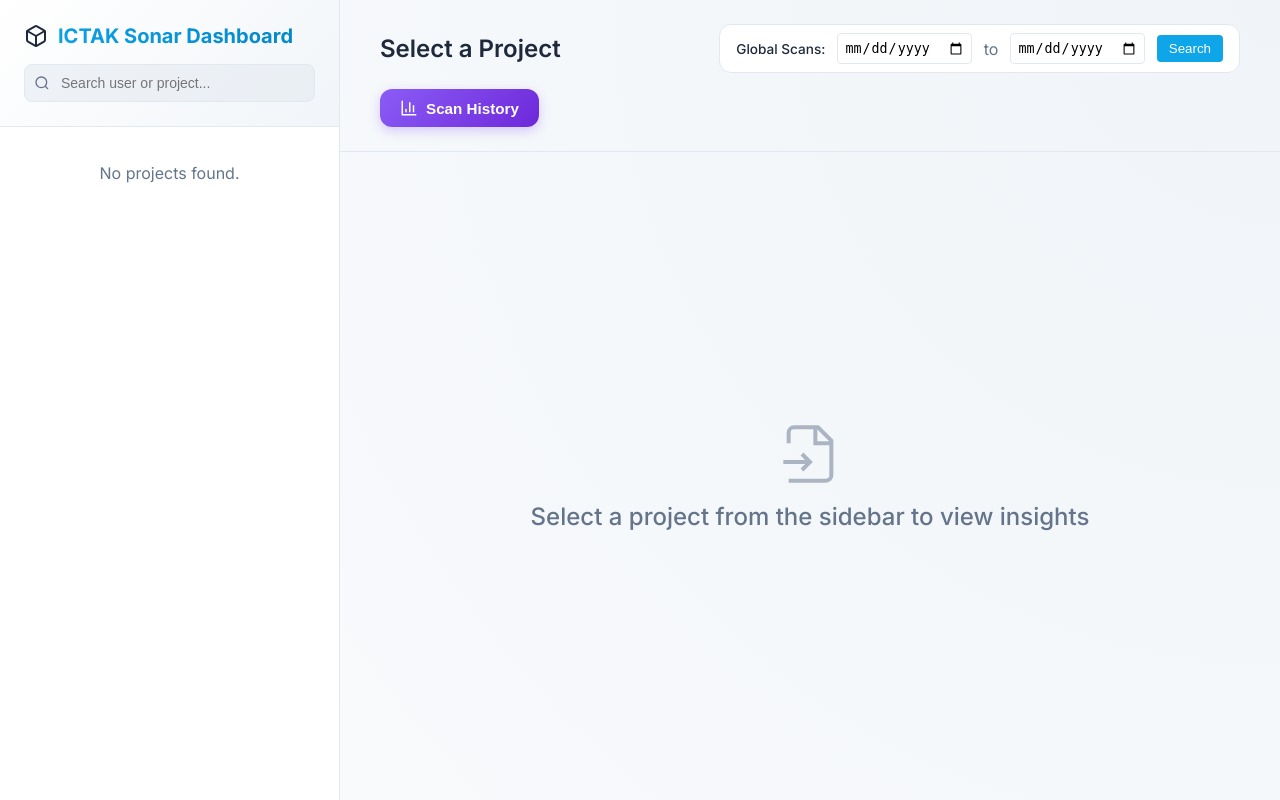
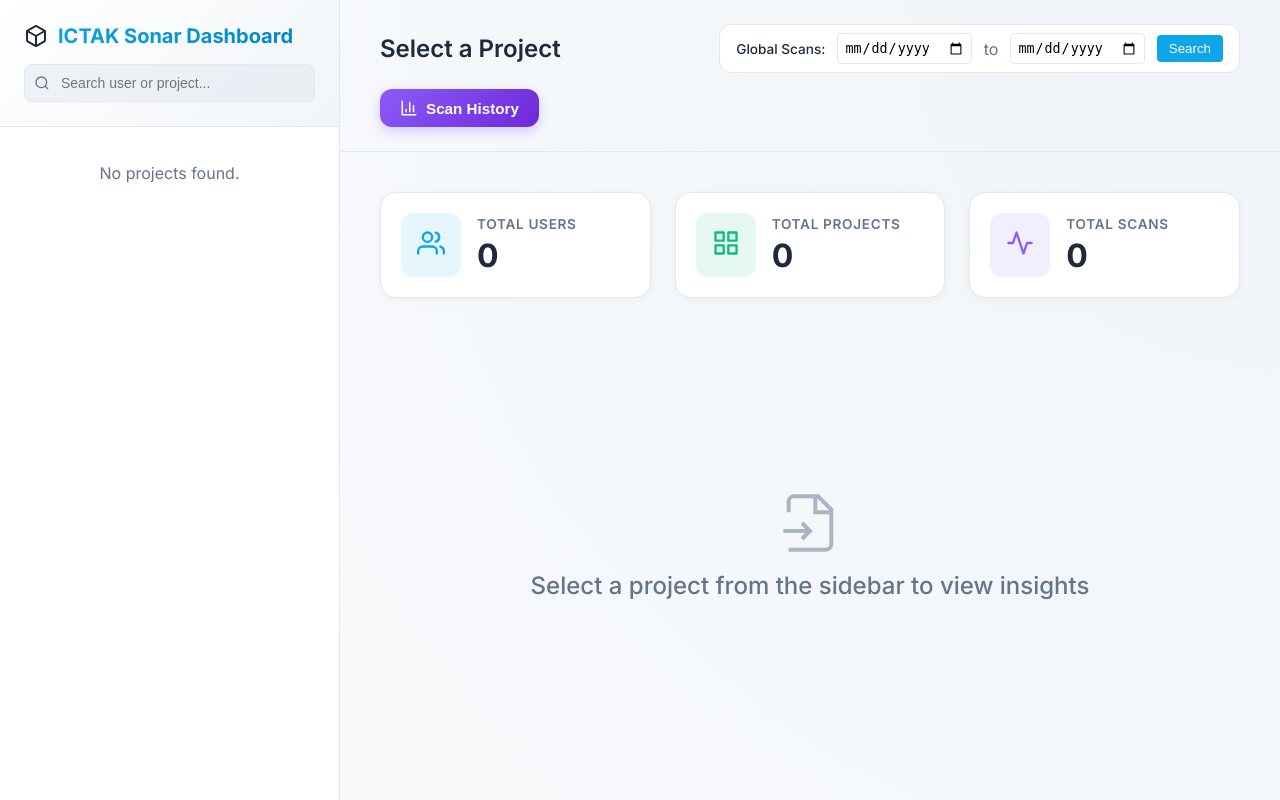
Before and after one commit to gops601/SonarQubeAutomation, a Flask app: page / in a window 1280 px wide. Run offline with Flask 3, Linux system fonts and the light colour scheme; data that the repository does not hold is empty.

Commit message:
Added KPIS

```diff
--- a/app/routes/api.py
+++ b/app/routes/api.py
@@ -50,7 +50,7 @@ def api_metrics_history(project_key):
         cur = conn.cursor(dictionary=True)
         cur.execute(
             "SELECT scan_date, total_issues, code_smells, vulnerabilities, code_coverage "
-            "FROM scans WHERE project_name = %s ORDER BY scan_date ASC LIMIT 30",
+            "FROM scans WHERE project_name = %s ORDER BY scan_date DESC LIMIT 500",
             (project_key,)
         )
         history = cur.fetchall()
--- a/app/routes/ui.py
+++ b/app/routes/ui.py
@@ -26,7 +26,17 @@ def dashboard():
             'email': user_email
         })
 
-    return render_template("dashboard.html", grouped_projects=grouped_projects)
+    users_count = len(grouped_projects)
+    projects_count = sum(len(projs) for projs in grouped_projects.values())
+
+    from app.services.database import get_total_scans
+    scans_count = get_total_scans()
+
+    return render_template("dashboard.html",
+                           grouped_projects=grouped_projects,
+                           users_count=users_count,
+                           projects_count=projects_count,
+                           scans_count=scans_count)
 
 @ui_bp.route("/scan_history/<project_key>", methods=["GET"])
 def scan_history(project_key):
--- a/app/services/database.py
+++ b/app/services/database.py
@@ -69,28 +69,14 @@ def save_data(project_key, metrics, quality, ratings, issues):
     total_issues = bugs + code_smells + vulnerabilities
     coverage = metrics.get("coverage", 0)
 
-    # Check if a scan already exists for this project today
-    cur.execute(
-        "SELECT id FROM scans WHERE project_name = %s AND DATE(scan_date) = %s LIMIT 1",
-        (project_key, today_date)
-    )
-    existing_scan = cur.fetchone()
-
-    if existing_scan:
-        cur.execute("""
-        UPDATE scans SET
-            total_issues = %s, code_smells = %s, vulnerabilities = %s, code_coverage = %s, scan_date = %s
-        WHERE id = %s
-        """, (total_issues, code_smells, vulnerabilities, coverage, scan_date, existing_scan[0]))
-    else:
-        cur.execute("""
-        INSERT INTO scans (
-            username, project_name, total_issues, code_smells,
-            vulnerabilities, code_coverage, scan_date
-        ) VALUES (%s, %s, %s, %s, %s, %s, %s)
-        """, (
-            username, project_key, total_issues, code_smells, vulnerabilities, coverage, scan_date
-        ))
+    cur.execute("""
+    INSERT INTO scans (
+        username, project_name, total_issues, code_smells,
+        vulnerabilities, code_coverage, scan_date
+    ) VALUES (%s, %s, %s, %s, %s, %s, %s)
+    """, (
+        username, project_key, total_issues, code_smells, vulnerabilities, coverage, scan_date
+    ))
 
     conn.commit()
     cur.close()
@@ -128,3 +114,19 @@ def fetch_issues_from_db(project_key, issue_type=None, severity=None):
     cur.close()
     conn.close()
     return issues
+
+def get_total_scans():
+    """
+    Returns the total number of scans executed and saved in the database.
+    """
+    try:
+        conn = db_conn()
+        cur = conn.cursor()
+        cur.execute("SELECT COUNT(id) FROM scans")
+        count = cur.fetchone()[0]
+        cur.close()
+        conn.close()
+        return count
+    except Exception as e:
+        print(f"Error fetching total scans: {e}")
+        return 0
--- a/templates/dashboard.html
+++ b/templates/dashboard.html
@@ -830,6 +830,37 @@
 
         <div class="dashboard-container">
 
+            <!-- Dynamic KPIs -->
+            <div class="kpi-banner" style="display: flex; flex-wrap: wrap; gap: 24px; margin-bottom: 32px; animation: fadeIn 0.4s ease-out;">
+                <div class="kpi-card" style="flex: 1; min-width: 250px; background: var(--bg-surface); padding: 20px; border-radius: var(--radius-lg); border: 1px solid var(--border-color); box-shadow: 0 2px 8px rgba(0,0,0,0.04); display: flex; align-items: center; gap: 16px; transition: transform 0.2s;">
+                    <div style="background: rgba(14, 165, 233, 0.1); padding: 16px; border-radius: 12px; color: var(--accent-primary);">
+                        <svg width="28" height="28" viewBox="0 0 24 24" fill="none" stroke="currentColor" stroke-width="2" stroke-linecap="round" stroke-linejoin="round"><path d="M17 21v-2a4 4 0 0 0-4-4H5a4 4 0 0 0-4 4v2"></path><circle cx="9" cy="7" r="4"></circle><path d="M23 21v-2a4 4 0 0 0-3-3.87"></path><path d="M16 3.13a4 4 0 0 1 0 7.75"></path></svg>
+                    </div>
+                    <div>
+                        <div style="font-size: 0.85rem; font-weight: 600; color: var(--text-secondary); margin-bottom: 4px; text-transform: uppercase; letter-spacing: 0.05em;">Total Users</div>
+                        <div style="font-size: 2rem; font-weight: 700; color: var(--text-primary);">{{ users_count }}</div>
+                    </div>
+                </div>
+                <div class="kpi-card" style="flex: 1; min-width: 250px; background: var(--bg-surface); padding: 20px; border-radius: var(--radius-lg); border: 1px solid var(--border-color); box-shadow: 0 2px 8px rgba(0,0,0,0.04); display: flex; align-items: center; gap: 16px; transition: transform 0.2s;">
+                    <div style="background: rgba(16, 185, 129, 0.1); padding: 16px; border-radius: 12px; color: var(--accent-success);">
+                        <svg width="28" height="28" viewBox="0 0 24 24" fill="none" stroke="currentColor" stroke-width="2" stroke-linecap="round" stroke-linejoin="round"><rect x="3" y="3" width="7" height="7"></rect><rect x="14" y="3" width="7" height="7"></rect><rect x="14" y="14" width="7" height="7"></rect><rect x="3" y="14" width="7" height="7"></rect></svg>
+                    </div>
+                    <div>
+                        <div style="font-size: 0.85rem; font-weight: 600; color: var(--text-secondary); margin-bottom: 4px; text-transform: uppercase; letter-spacing: 0.05em;">Total Projects</div>
+                        <div style="font-size: 2rem; font-weight: 700; color: var(--text-primary);">{{ projects_count }}</div>
+                    </div>
+                </div>
+                <div class="kpi-card" style="flex: 1; min-width: 250px; background: var(--bg-surface); padding: 20px; border-radius: var(--radius-lg); border: 1px solid var(--border-color); box-shadow: 0 2px 8px rgba(0,0,0,0.04); display: flex; align-items: center; gap: 16px; transition: transform 0.2s;">
+                    <div style="background: rgba(139, 92, 246, 0.1); padding: 16px; border-radius: 12px; color: #8b5cf6;">
+                        <svg width="28" height="28" viewBox="0 0 24 24" fill="none" stroke="currentColor" stroke-width="2" stroke-linecap="round" stroke-linejoin="round"><polyline points="22 12 18 12 15 21 9 3 6 12 2 12"></polyline></svg>
+                    </div>
+                    <div>
+                        <div style="font-size: 0.85rem; font-weight: 600; color: var(--text-secondary); margin-bottom: 4px; text-transform: uppercase; letter-spacing: 0.05em;">Total Scans</div>
+                        <div style="font-size: 2rem; font-weight: 700; color: var(--text-primary);">{{ scans_count }}</div>
+                    </div>
+                </div>
+            </div>
+
             <div class="empty-state" id="emptyState">
                 <svg viewBox="0 0 24 24" fill="none" stroke="currentColor" stroke-width="1.5">
                     <path d="M4 22h14a2 2 0 0 0 2-2V7l-5-5H6a2 2 0 0 0-2 2v4"></path>
@@ -1180,11 +1211,11 @@
                 <div class="issue-preview-item">
                     <div class="issue-header">
                         <span class="issue-severity severity-${issue.severity}">${issue.severity}</span>
-                        <span class="issue-key">${issue.issue_key}</span>
-                        <span class="issue-details">${issue.category || issue.type || 'UNKNOWN'}</span>
+                        <span class="issue-key">${issue.key || 'Unknown Key'}</span>
+                        <span class="issue-details">${issue.type || 'UNKNOWN'}</span>
                     </div>
                     <div class="issue-message">${issue.message}</div>
-                    <div class="issue-details">${issue.component || issue.file || 'Unknown location'}${issue.line ? ` - Line ${issue.line}` : ''}</div>
+                    <div class="issue-details">${issue.component || 'Unknown location'}${issue.line ? ` - Line ${issue.line}` : ''}</div>
                 </div>
             `).join('');
         }
@@ -1258,20 +1289,20 @@
             let html = '';
             issues.forEach(issue => {
                 const issueType = issue.type ? issue.type.replace('_', ' ') : 'UNKNOWN';
-                const issueCategory = issue.category || 'UNKNOWN';
+                const issueRule = issue.rule || 'UNKNOWN';
                 html += `
                     <div class="issue-item">
                         <div class="issue-header">
                             <span class="issue-severity severity-${issue.severity}">${issue.severity}</span>
-                            <span class="issue-key">${issue.issue_key}</span>
+                            <span class="issue-key">${issue.key || 'Unknown Key'}</span>
                             <span class="issue-details" style="margin-left:auto; font-weight:600; color:var(--text-primary);">${issueType}</span>
                         </div>
                         <div class="issue-message">${issue.message}</div>
                         <div class="issue-details">
-                            ${issue.component || issue.file || 'Unknown location'}${issue.line ? ` - Line ${issue.line}` : ''}
+                            ${issue.component || 'Unknown location'}${issue.line ? ` - Line ${issue.line}` : ''}
                         </div>
                         <div class="issue-details">
-                            Category: ${issueCategory}${issue.status ? ` • Status: ${issue.status}` : ''}${issue.rule ? ` • Rule: ${issue.rule}` : ''}
+                            Rule: ${issueRule}${issue.status ? ` • Status: ${issue.status}` : ''}
                         </div>
                     </div>
                 `;
```
